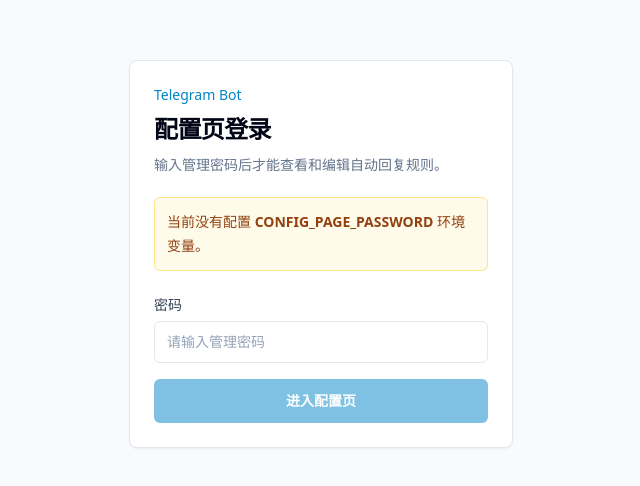
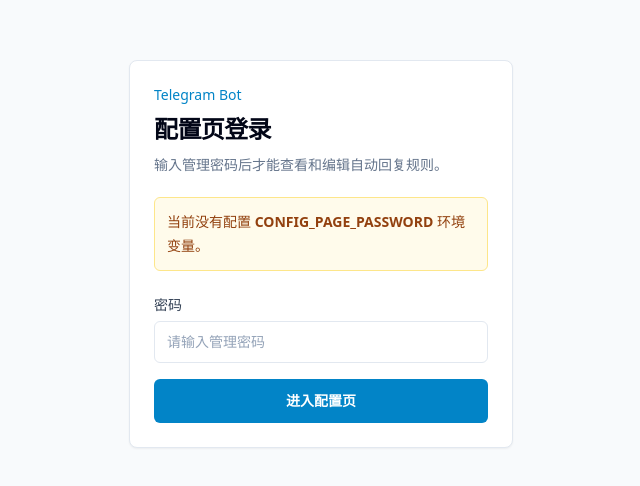
Before and after one commit to turing0/telegram-bot, a Next.js app: page /config in a window 1280 px wide. Shown: the part 146-632 px from the top of the page, without its empty margins (319-959 px from the left). Built offline with nearby package versions, Linux system fonts and the light colour scheme.

Commit message:
fix: improve password handling in login view and enhance error messaging

```diff
--- a/pages/api/telegram-bot.js
+++ b/pages/api/telegram-bot.js
@@ -32,9 +32,9 @@
     return true;
   }
   // 方法2：检查 KV 相关环境变量
-  if (process.env.KV_REST_API_URL && process.env.KV_REST_API_TOKEN) {
-    return true;
-  }
+  // if (process.env.KV_REST_API_URL && process.env.KV_REST_API_TOKEN) {
+  //   return true;
+  // }
   return false;
 }
 
--- a/pages/config.tsx
+++ b/pages/config.tsx
@@ -40,13 +40,19 @@
   const submitPassword = async (event: FormEvent<HTMLFormElement>) => {
     event.preventDefault();
     setError('');
+
+    if (!password.trim()) {
+      setError('请输入管理密码');
+      return;
+    }
+
     setLoading(true);
 
     try {
       const res = await fetch('/api/config-login', {
         method: 'POST',
         headers: { 'Content-Type': 'application/json' },
-        body: JSON.stringify({ password }),
+        body: JSON.stringify({ password: password.trim() }),
       });
 
       if (res.ok) {
@@ -95,7 +101,7 @@
 
           <button
             type="submit"
-            disabled={loading || !password}
+            disabled={loading}
             className="inline-flex h-11 w-full items-center justify-center rounded-md bg-sky-600 px-4 text-sm font-semibold text-white transition hover:bg-sky-700 disabled:cursor-not-allowed disabled:opacity-50"
           >
             {loading ? '验证中...' : '进入配置页'}
```
